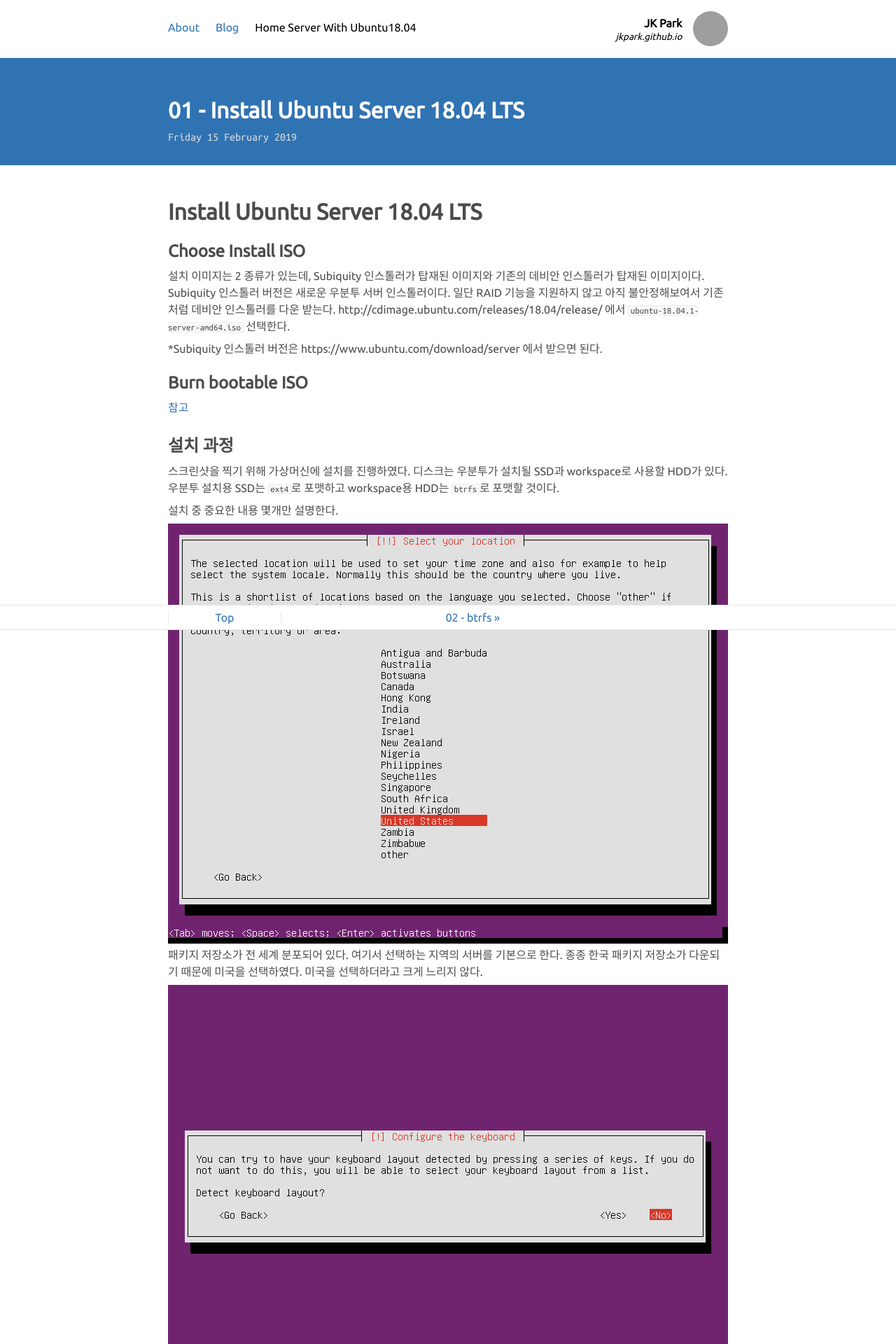
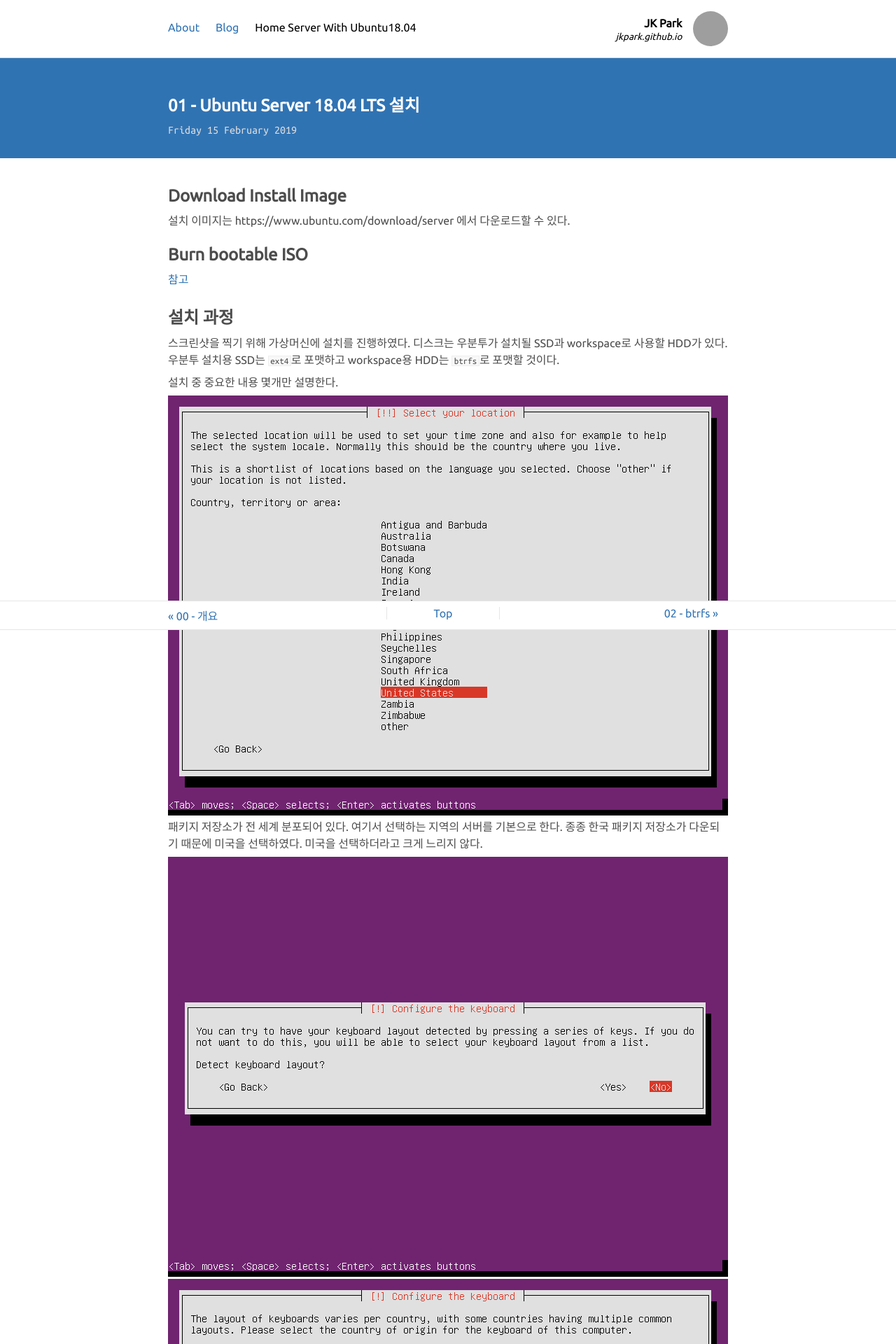
Before and after one commit to jkpark/jkpark.github.io, a Jekyll site: the page built from _ubuntu1804s/01-install.md, in a window 1280 px wide. Shown: the top 1920 px of the page at 70% size. Built offline with Jekyll 4.4.1, drawn with Linux system fonts in a browser that asks for light colours; comment, search, counter and statistics services are not loaded; grey boxes are pictures that could not be loaded.

Commit message:
01 intro and bug fix

```diff
--- a/_ubuntu1804s/01-install.md
+++ b/_ubuntu1804s/01-install.md
@@ -1,26 +1,23 @@
 ---
 layout: post
-title: 01 - Install Ubuntu Server 18.04 LTS
-description: Installation Guide for Ubuntu 18.04 Server LTS.
+title: 01 - Ubuntu Server 18.04 LTS 설치
+description: 우분투 서버 18.04 LTS 설치 과정
 category: ubuntu1804
 ---
 
-# Install Ubuntu Server 18.04 LTS
 
-## Choose Install ISO
-설치 이미지는 2 종류가 있는데, Subiquity 인스톨러가 탑재된 이미지와 기존의 데비안 인스톨러가 탑재된 이미지이다.
-Subiquity 인스톨러 버전은 새로운 우분투 서버 인스톨러이다.
-일단 RAID 기능을 지원하지 않고 아직 불안정해보여서 기존처럼 데비안 인스톨러를 다운 받는다.
-http://cdimage.ubuntu.com/releases/18.04/release/ 에서 `ubuntu-18.04.1-server-amd64.iso` 선택한다.
+# Download Install Image
 
-*Subiquity 인스톨러 버전은 https://www.ubuntu.com/download/server 에서 받으면 된다.
+설치 이미지는 https://www.ubuntu.com/download/server 에서 다운로드할 수 있다.
 
-## Burn bootable ISO
+
+
+# Burn bootable ISO
 
 [참고](https://tutorials.ubuntu.com/tutorial/tutorial-create-a-usb-stick-on-ubuntu#0)
 
 
-## 설치 과정
+# 설치 과정
 
 스크린샷을 찍기 위해 가상머신에 설치를 진행하였다.
 디스크는 우분투가 설치될 SSD과 workspace로 사용할 HDD가 있다. 우분투 설치용 SSD는 `ext4`로 포맷하고 workspace용 HDD는 `btrfs`로 포맷할 것이다.
--- a/css/site.css
+++ b/css/site.css
@@ -27,20 +27,24 @@ h1, h2, h3, h4, h5 {
 }
 
 h1 {
-  font-size: 2em;
+  font-size: 1.5em;
 }
 h2 {
-  font-size: 1.5em;
+  font-size: 1.2em;
 }
 h3 {
-  font-size: 1.17em;
+  font-size: 1em;
 }
 h4 {
   font-size: 1em;
+  font-style: italic;
+  padding-left: 1em;
 }
 h5 {
-  font-size: 1em;
+  font-size: 0.8em;
   font-style: italic;
+  padding-left: 2em;
+  color: #999;
 }
 
 .english_idx {
```
Also changed, not shown: _ubuntu1804s/00-overview.md (added, +76 -0 lines), _ubuntu1804s/02-btrfs.md (+1 -1 lines), _ubuntu1804s/03-general-setting.md (renamed from _ubuntu1804s/03-user-privacy.md).
